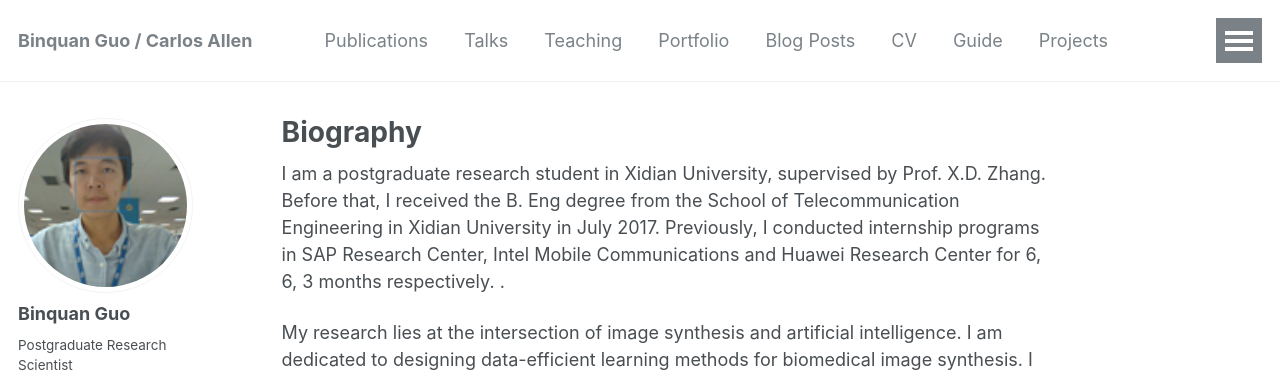
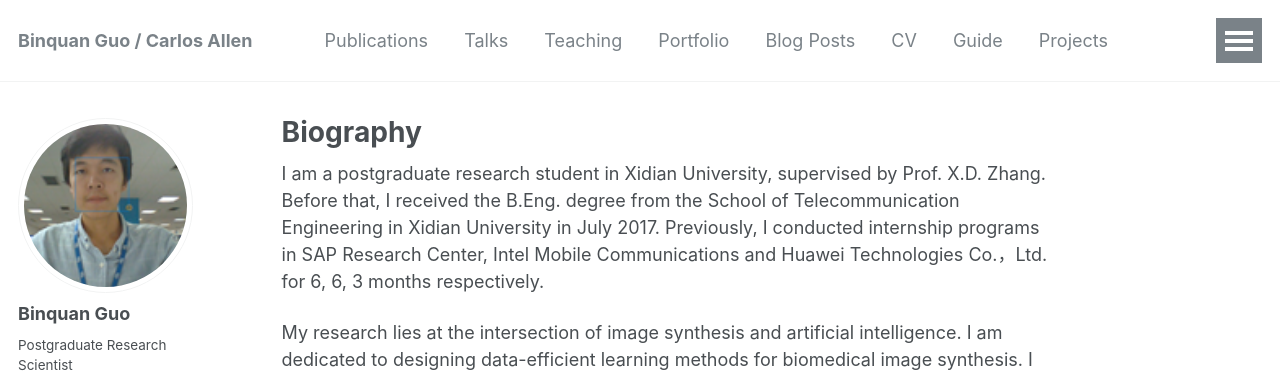
Before and after one commit to wilixx/wilixx.github.io, a Jekyll site: the page built from _pages/about.md, in a window 1280 px wide and 900 px high. Shown: the top 377 px of the window. Built offline with Jekyll 4.4.1, drawn with Linux system fonts in a browser that asks for light colours.

Commit message:
Modified a few words to follow official names.

```diff
--- a/_pages/about.md
+++ b/_pages/about.md
@@ -8,7 +8,7 @@ redirect_from:
   - /about.html
 ---
 
-I am a postgraduate research student in Xidian University, supervised by Prof. X.D. Zhang. Before that, I received the B. Eng degree from the School of Telecommunication Engineering in Xidian University in July 2017. Previously, I conducted internship programs in SAP Research Center, Intel Mobile Communications and Huawei Research Center for 6, 6, 3 months respectively. .
+I am a postgraduate research student in Xidian University, supervised by Prof. X.D. Zhang. Before that, I received the B.Eng. degree from the School of Telecommunication Engineering in Xidian University in July 2017. Previously, I conducted internship programs in SAP Research Center, Intel Mobile Communications and Huawei Technologies Co.，Ltd. for 6, 6, 3 months respectively.
 
 My research lies at the intersection of image synthesis and artificial intelligence. I am dedicated to designing data-efficient learning methods for biomedical image synthesis. I also have expertise in deep learning for 5G wireless cryptography. Recently, I am working on new adversarial learning algorithms while exploring human color vision.
 
```
